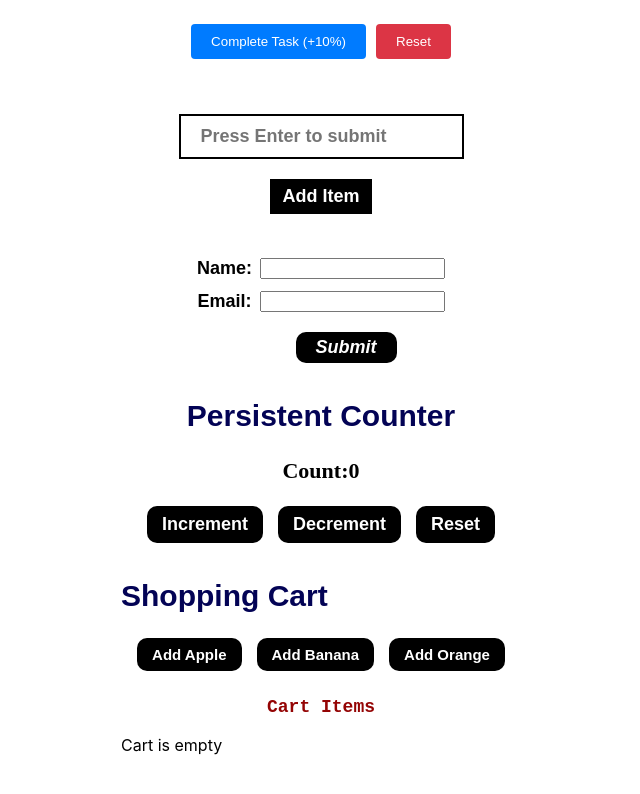
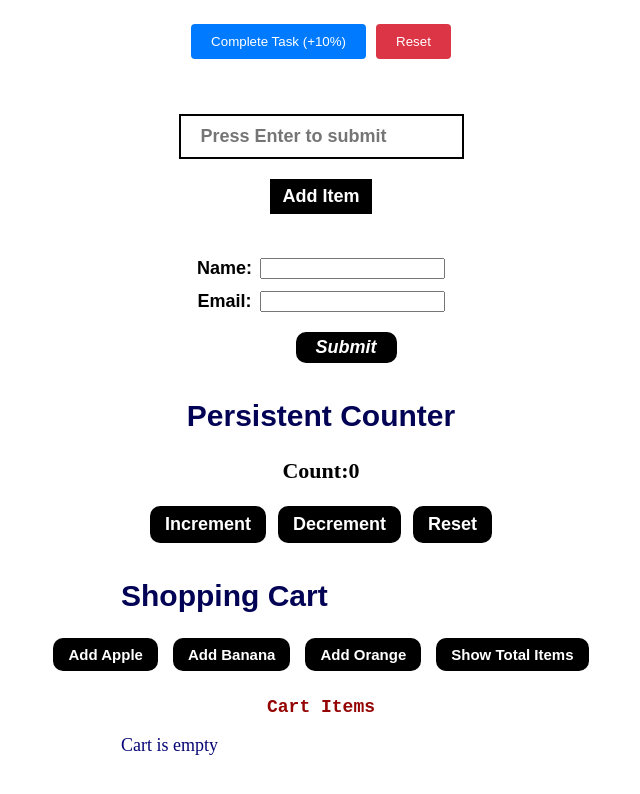
Before and after one commit to vonnue-assin/drag-drop-app, a React (Create React App) app: page / in a window 1280 px wide. Shown: the part 486-1280 px from the top of the page, without its empty margins (319-959 px from the left). Built offline with nearby package versions, Linux system fonts and the light colour scheme.

Commit message:
feat: implemented new functionalities

```diff
--- a/src/App.tsx
+++ b/src/App.tsx
@@ -22,7 +22,7 @@ const App: React.FC = () => {
       <DragDropList />
       <ProgressBar />
       <EnterKeyInput />
-      <ToastContainer position="top-right" autoClose={2000} />
+      <ToastContainer position="top-right" autoClose={5000} />
       <DynamicList />
       <FormExample />
       <PersistentCounter />
--- a/src/components/ShoppingCart/index.tsx
+++ b/src/components/ShoppingCart/index.tsx
@@ -1,4 +1,5 @@
 import { useState, useEffect } from "react";
+import { toast } from "react-toastify";
 
 import "./styles.css";
 
@@ -24,10 +25,16 @@ const ShoppingCart = () => {
     setCart([]);
     sessionStorage.removeItem("cart");
   };
+
+  const showTotalItems = () => {
+    toast.success(`Total items in cart: ${cart.length}`);
+  };
+
   return (
     <div className="cart-card">
       <h2 className="header">Shopping Cart</h2>
-      <div className="button-card">
+
+      <div className="button-cards">
         <button className="set-button" onClick={() => addToCart("Apple")}>
           Add Apple
         </button>
@@ -37,12 +44,15 @@ const ShoppingCart = () => {
         <button className="set-button" onClick={() => addToCart("Orange")}>
           Add Orange
         </button>
+        <button className="set-button" onClick={showTotalItems}>
+          Show Total Items
+        </button>
       </div>
 
       <h3 className="cart-items">Cart Items</h3>
 
       {cart.length === 0 ? (
-        <p>Cart is empty</p>
+        <p className="empty">Cart is empty</p>
       ) : (
         <ul>
           {cart.map((item, index) => (
--- a/src/components/ShoppingCart/styles.css
+++ b/src/components/ShoppingCart/styles.css
@@ -1,9 +1,10 @@
-.button-card {
+.button-cards {
   display: flex;
   flex-direction: row;
   gap: 15px;
   justify-content: center;
   align-items: center;
+  white-space: nowrap;
 }
 
 .cart-card .set-button {
@@ -69,4 +70,11 @@
   padding-bottom: 5px;
   border-radius: 10px;
   font-size: 16px;
+  margin-top: 30px;
 }
+
+.empty {
+  font-family: serif;
+  font-size: 18px;
+  color: rgb(5, 5, 116);
+}
```
